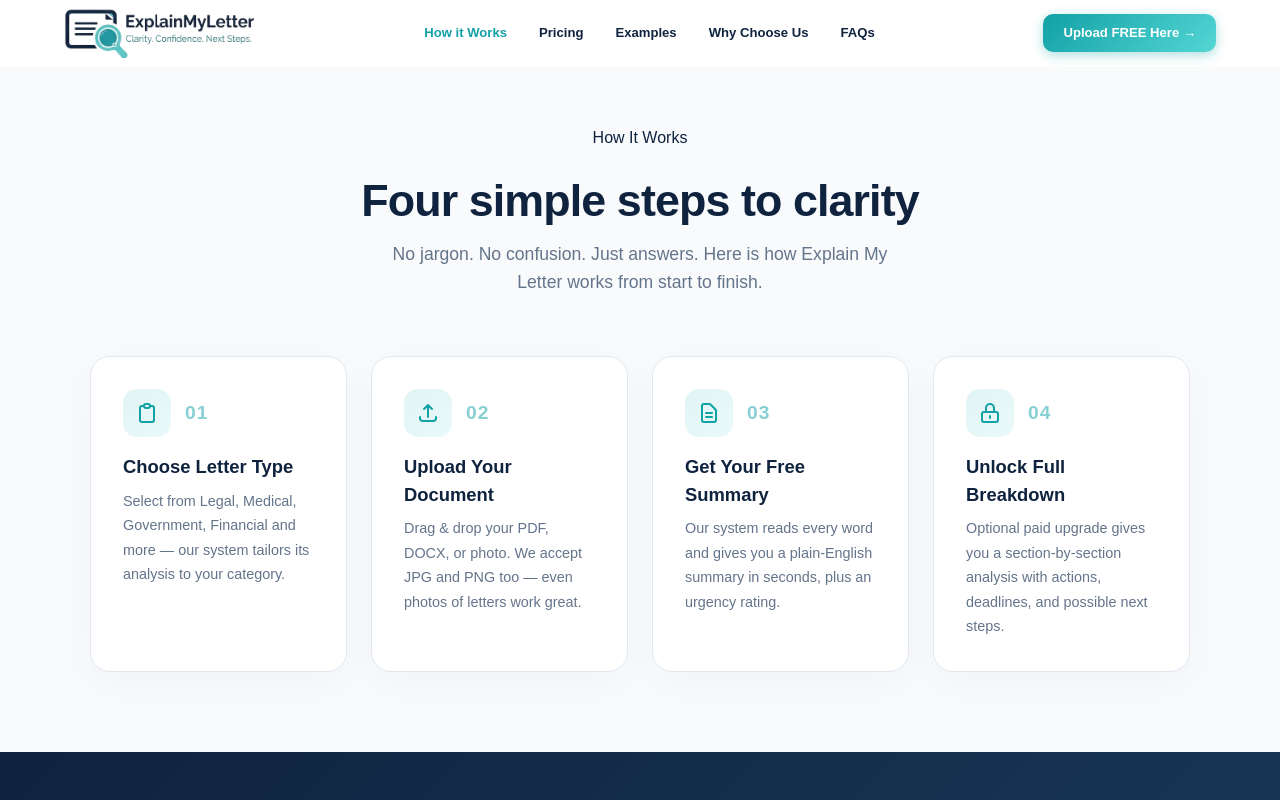
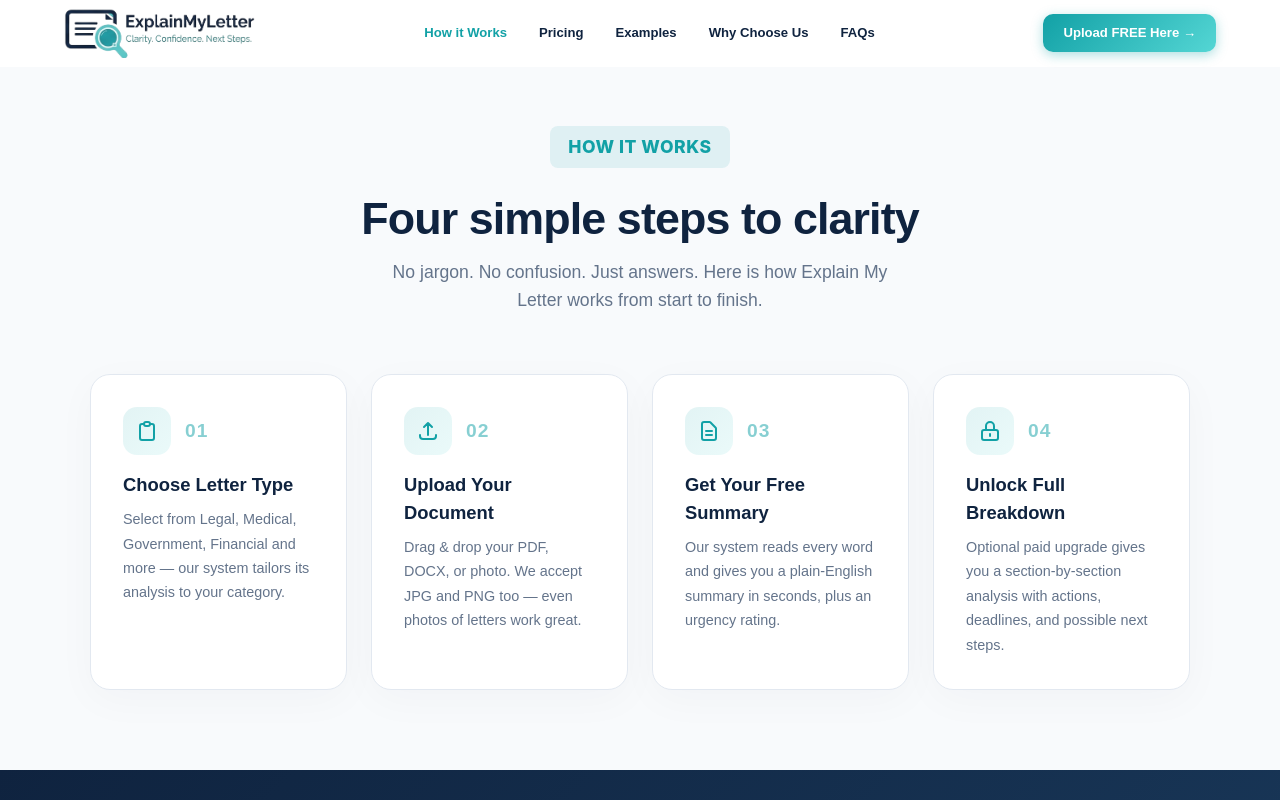
Before and after one commit to justfordeployment123/summary, a Next.js app: page /how-it-works in a window 1280 px wide. Shown: the top 800 px of the page. Built offline with nearby package versions, Linux system fonts and the light colour scheme.

Commit message:
fixed the inconsistent heading across pages

```diff
--- a/src/app/(public)/examples/page.tsx
+++ b/src/app/(public)/examples/page.tsx
@@ -100,6 +100,15 @@ export default function ExamplesPage() {
                             style={{
                                 marginBottom: 14,
                                 display: "inline-flex",
+                                fontSize: "1.1rem",
+                                fontWeight: 800,
+                                fontFamily: "-apple-system, BlinkMacSystemFont, 'Segoe UI', 'Helvetica Neue', sans-serif",
+                                letterSpacing: "0.03em",
+                                color: "#12A1A6",
+                                background: "rgba(18, 161, 166, 0.1)",
+                                padding: "8px 18px",
+                                borderRadius: "8px",
+                                textTransform: "uppercase",
                             }}
                         >
                             Examples
--- a/src/app/(public)/how-it-works/page.tsx
+++ b/src/app/(public)/how-it-works/page.tsx
@@ -75,9 +75,18 @@ export default function HowItWorksPage() {
                             style={{
                                 marginBottom: 14,
                                 display: "inline-flex",
+                                fontSize: "1.1rem",
+                                fontWeight: 800,
+                                fontFamily: "-apple-system, BlinkMacSystemFont, 'Segoe UI', 'Helvetica Neue', sans-serif",
+                                letterSpacing: "0.03em",
+                                color: "#12A1A6",
+                                background: "rgba(18, 161, 166, 0.1)",
+                                padding: "8px 18px",
+                                borderRadius: "8px",
+                                textTransform: "uppercase",
                             }}
                         >
-                            How It Works
+                            How it Works
                         </span>
                         <h1
                             style={{
--- a/src/app/(public)/pricing/page.tsx
+++ b/src/app/(public)/pricing/page.tsx
@@ -69,6 +69,15 @@ export default function PricingPage() {
                             style={{
                                 marginBottom: 14,
                                 display: "inline-flex",
+                                fontSize: "1.1rem",
+                                fontWeight: 800,
+                                fontFamily: "-apple-system, BlinkMacSystemFont, 'Segoe UI', 'Helvetica Neue', sans-serif",
+                                letterSpacing: "0.03em",
+                                color: "#12A1A6",
+                                background: "rgba(18, 161, 166, 0.1)",
+                                padding: "8px 18px",
+                                borderRadius: "8px",
+                                textTransform: "uppercase",
                             }}
                         >
                             Pricing
--- a/src/app/(public)/why-choose-us/page.tsx
+++ b/src/app/(public)/why-choose-us/page.tsx
@@ -81,6 +81,15 @@ export default function WhyChooseUsPage() {
                             style={{
                                 marginBottom: 14,
                                 display: "inline-flex",
+                                fontSize: "1.1rem",
+                                fontWeight: 800,
+                                fontFamily: "-apple-system, BlinkMacSystemFont, 'Segoe UI', 'Helvetica Neue', sans-serif",
+                                letterSpacing: "0.03em",
+                                color: "#12A1A6",
+                                background: "rgba(18, 161, 166, 0.1)",
+                                padding: "8px 18px",
+                                borderRadius: "8px",
+                                textTransform: "uppercase",
                             }}
                         >
                             Why Choose Us
```
Lines whose indentation alone changed are shown as unchanged.
